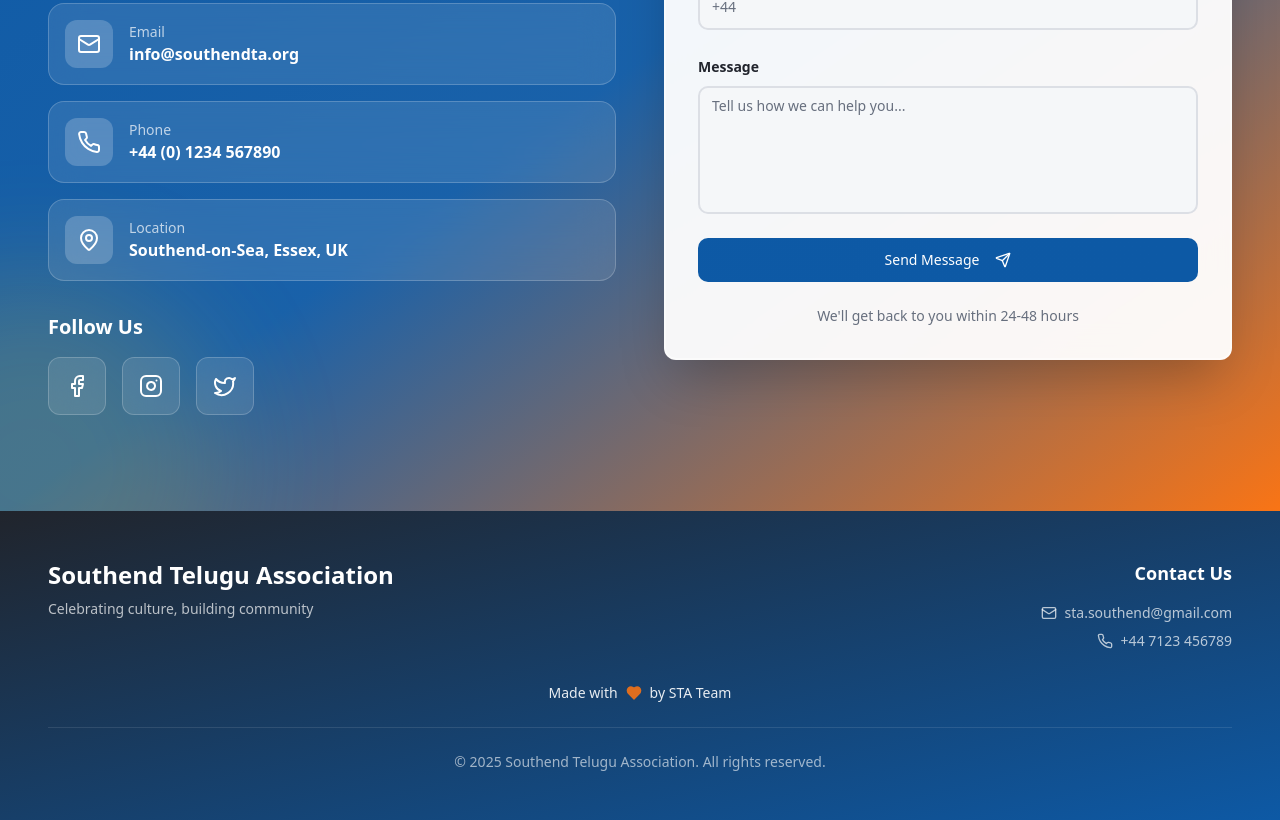
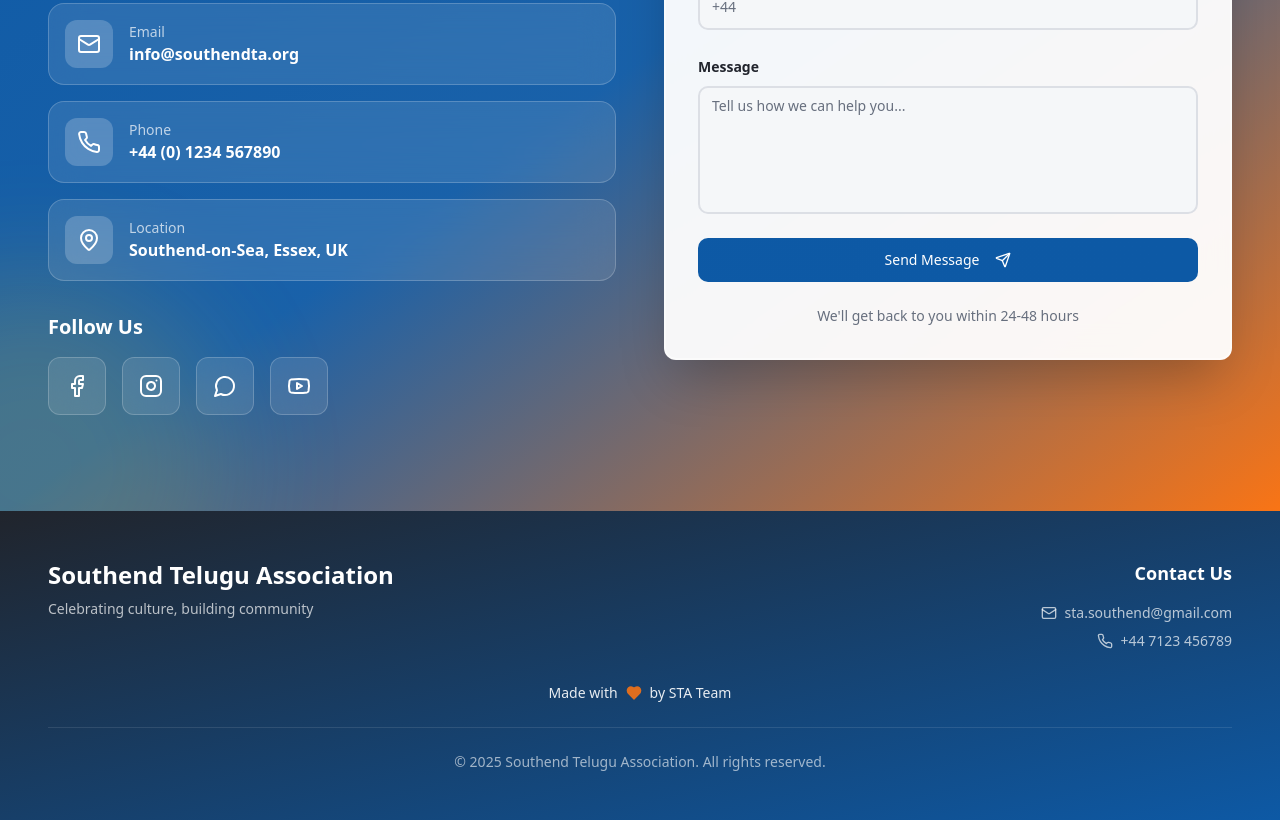
Before and after one commit to dommarajusravan/sleek-web-3d, a React (Vite) app: page /#events in a window 1280 px wide. Shown: the part 3226-4046 px from the top of the page. Built offline with nearby package versions, Linux system fonts and the light colour scheme; the HTML template or start-up script is replaced by a standard one.

Commit message:
Add social media icons

```diff
--- a/src/components/Contact.tsx
+++ b/src/components/Contact.tsx
@@ -2,7 +2,7 @@ import { Button } from "@/components/ui/button";
 import { Card } from "@/components/ui/card";
 import { Input } from "@/components/ui/input";
 import { Textarea } from "@/components/ui/textarea";
-import { Mail, Phone, MapPin, Send, Facebook, Instagram, Twitter } from "lucide-react";
+import { Mail, Phone, MapPin, Send, Facebook, Instagram, MessageCircle, Youtube } from "lucide-react";
 
 export const Contact = () => {
   return (
@@ -59,13 +59,16 @@ export const Contact = () => {
               <h3 className="text-xl font-bold text-white">Follow Us</h3>
               <div className="flex gap-4">
                 {[
-                  { icon: Facebook, href: "#", color: "hover:bg-blue-600" },
-                  { icon: Instagram, href: "#", color: "hover:bg-pink-600" },
-                  { icon: Twitter, href: "#", color: "hover:bg-sky-600" },
+                  { icon: Facebook, href: "https://www.facebook.com/profile.php?id=61558150487748", color: "hover:bg-blue-600" },
+                  { icon: Instagram, href: "https://www.instagram.com/southendteluguassociation", color: "hover:bg-pink-600" },
+                  { icon: MessageCircle, href: "https://wa.me/447123456789", color: "hover:bg-green-600" },
+                  { icon: Youtube, href: "https://www.youtube.com/@southendteluguassociation", color: "hover:bg-red-600" },
                 ].map((social, index) => (
                   <a
                     key={index}
                     href={social.href}
+                    target="_blank"
+                    rel="noopener noreferrer"
                     className={`p-4 rounded-xl bg-white/10 backdrop-blur-lg border border-white/20 ${social.color} transition-all duration-300 hover:scale-110 group`}
                   >
                     <social.icon className="w-6 h-6 text-white" />
```
